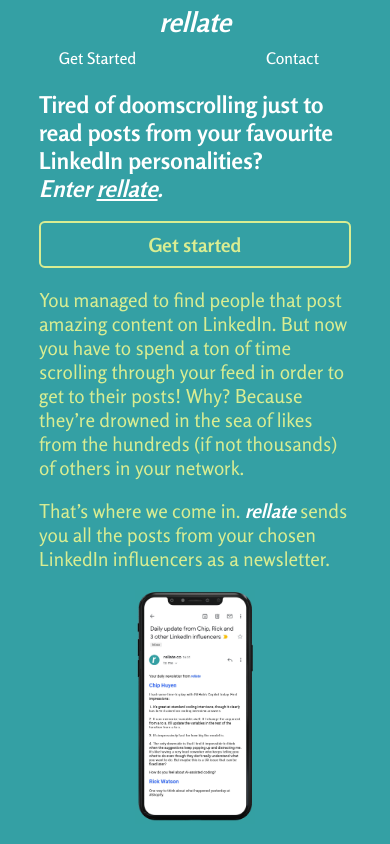
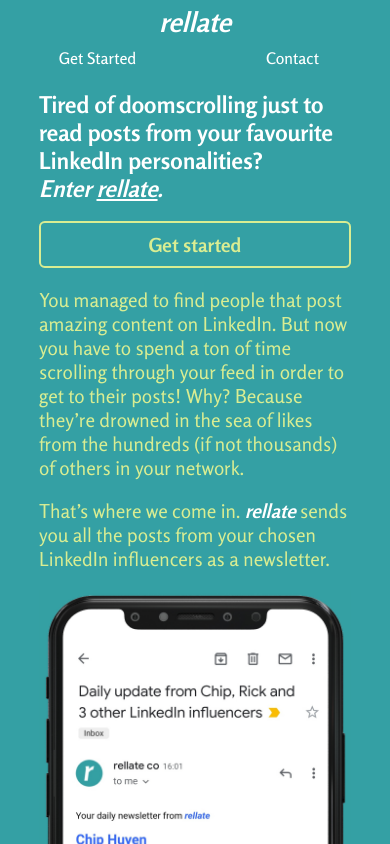
Before and after one commit to mihailthebuilder/rellate-frontend, a React (Create React App) app: page / in a window 390 px wide. Shown: the top 844 px of the page. Built offline with nearby package versions, Linux system fonts and the light colour scheme.

Commit message:
img mobile styling

```diff
--- a/src/App/Landing/index.scss
+++ b/src/App/Landing/index.scss
@@ -97,5 +97,10 @@ section.landing {
       width: 100%;
       text-align: center;
     }
+
+    img {
+      max-height: none;
+      width: 100%;
+    }
   }
 }
```
